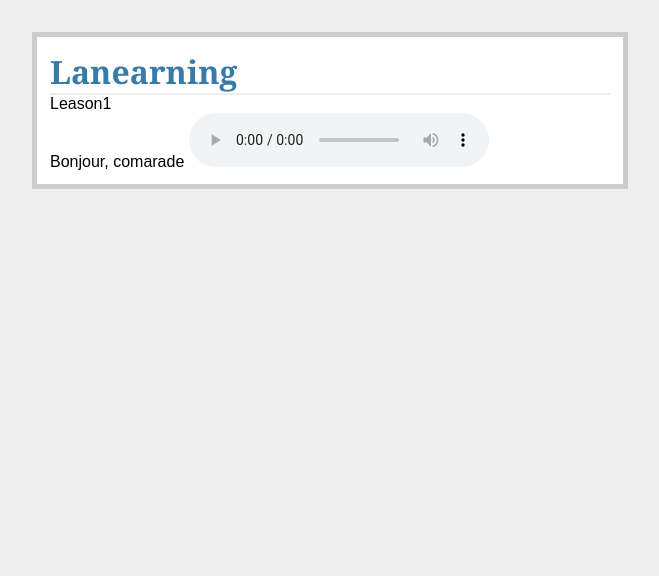
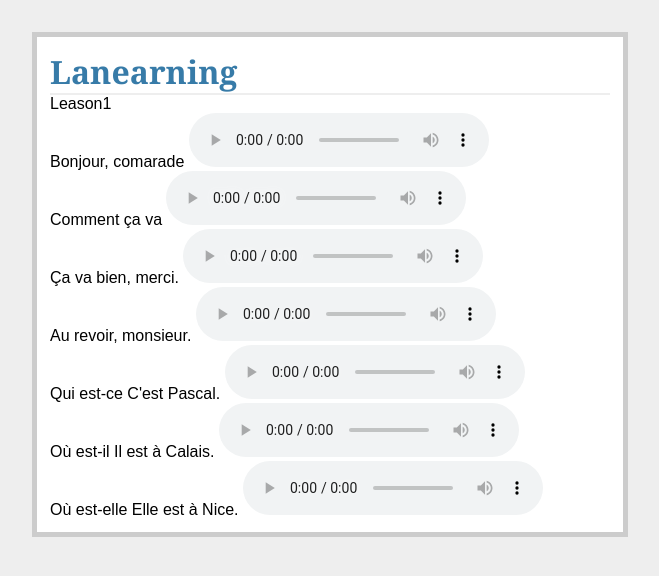
Before and after one commit to goldenrtiger/Lanearning, a Flask app: page / in a window 1280 px wide. Shown: the top 576 px of the page, without its empty margins (310-969 px from the left). Run offline with Flask 2, Linux system fonts and the light colour scheme.

Commit message:
1.Failed to add music folder, check it out later. 2. Managed to add Leason1 text and audio.

```diff
--- a/APPS/languageslearning/instruction.txt
+++ b/APPS/languageslearning/instruction.txt
@@ -4,3 +4,4 @@
 
 
 #it's different to python2(.py) and python3
+#windows:set linux:export
--- a/APPS/languageslearning/lanearning/templates/layout.html
+++ b/APPS/languageslearning/lanearning/templates/layout.html
@@ -24,4 +24,10 @@
 
 	<dt> Leason1
 	<div>Bonjour, comarade <audio controls> <source src="{{ url_for('static', filename = 'morning.mp3')}}" type="audio/mpeg">Your browser does not support the audio element.</audio> </div>
+	<div>Comment ça va <audio controls> <source src="{{ url_for('static', filename = 'howareyou.mp3')}}" type="audio/mpeg">Your browser does not support the audio element.</audio> </div>
+	<div>Ça va bien, merci. <audio controls> <source src="{{ url_for('static', filename = 'Iamfinethankyou.mp3')}}" type="audio/mpeg">Your browser does not support the audio element.</audio> </div>
+	<div>Au revoir, monsieur. <audio controls> <source src="{{ url_for('static', filename = 'Byesir.mp3')}}" type="audio/mpeg">Your browser does not support the audio element.</audio> </div>
+	<div>Qui est-ce C'est Pascal. <audio controls> <source src="{{ url_for('static', filename = 'whoisthis.mp3')}}" type="audio/mpeg">Your browser does not support the audio element.</audio> </div>
+	<div>Où est-il Il est à Calais. <audio controls> <source src="{{ url_for('static', filename = 'whereishe.mp3')}}" type="audio/mpeg">Your browser does not support the audio element.</audio> </div>
+	<div>Où est-elle Elle est à Nice. <audio controls> <source src="{{ url_for('static', filename = 'whereisshe.mp3')}}" type="audio/mpeg">Your browser does not support the audio element.</audio> </div>
 </div>
```
Also changed, not shown: readme.md, readmenote.txt, 14 other files.
